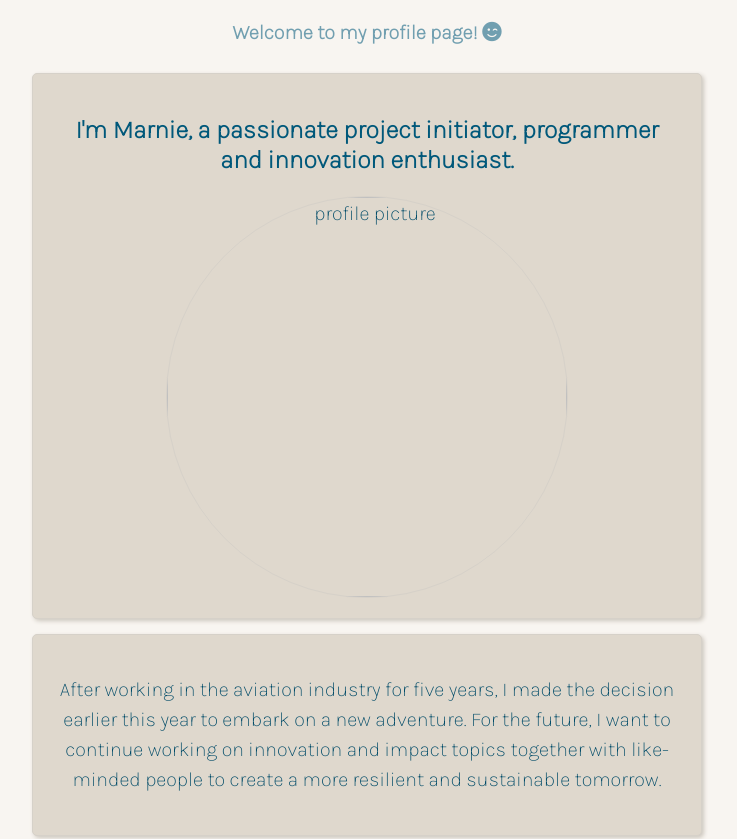
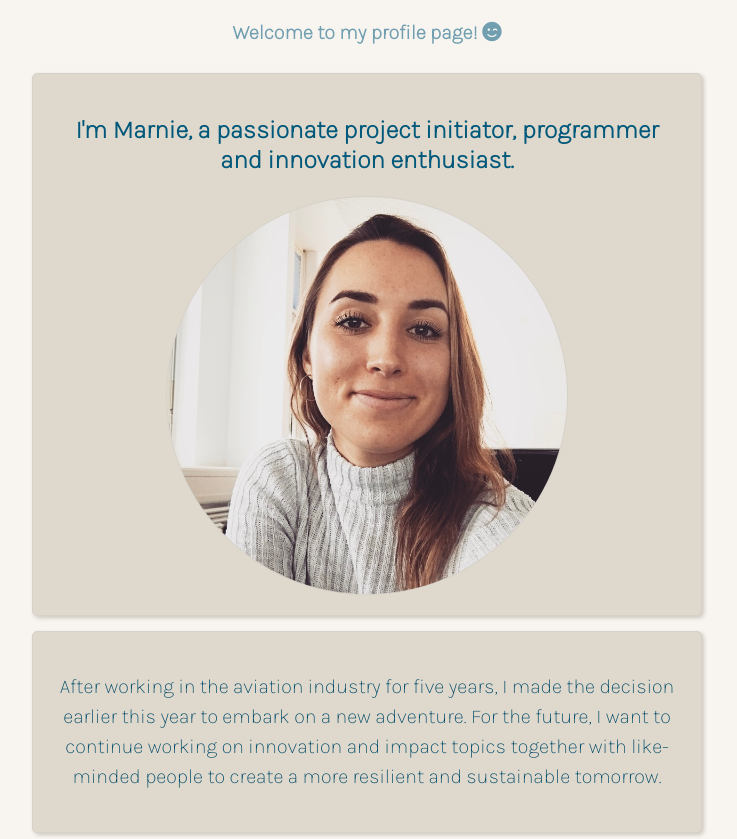
Before and after one commit to MarnieNyhs/profile, a plain HTML site: page index.html in a window 1280 px wide. Shown: the top 839 px of the page, without its empty margins (273-1010 px from the left). Drawn offline with Linux system fonts and the light colour scheme; the site is published under a folder, as on GitHub Pages, so addresses that start at the root find nothing.

Commit message:
Image issue fixed

```diff
--- a/index.html
+++ b/index.html
@@ -13,7 +13,7 @@
       <h1 class="text-align">Welcome to my profile page! <i class="fas fa-smile-wink"></i></h1>
       <div class="card text-align">
         <h2>I'm Marnie, a passionate project initiator, programmer and innovation enthusiast.</h2>
-        <img src="/images/profile_pic.jpg" alt="profile picture" class="img-circle">
+        <img src="images/profile_pic.jpg" alt="profile picture" class="img-circle">
       </div>
       <div class="card text-align">
         <p>
```
